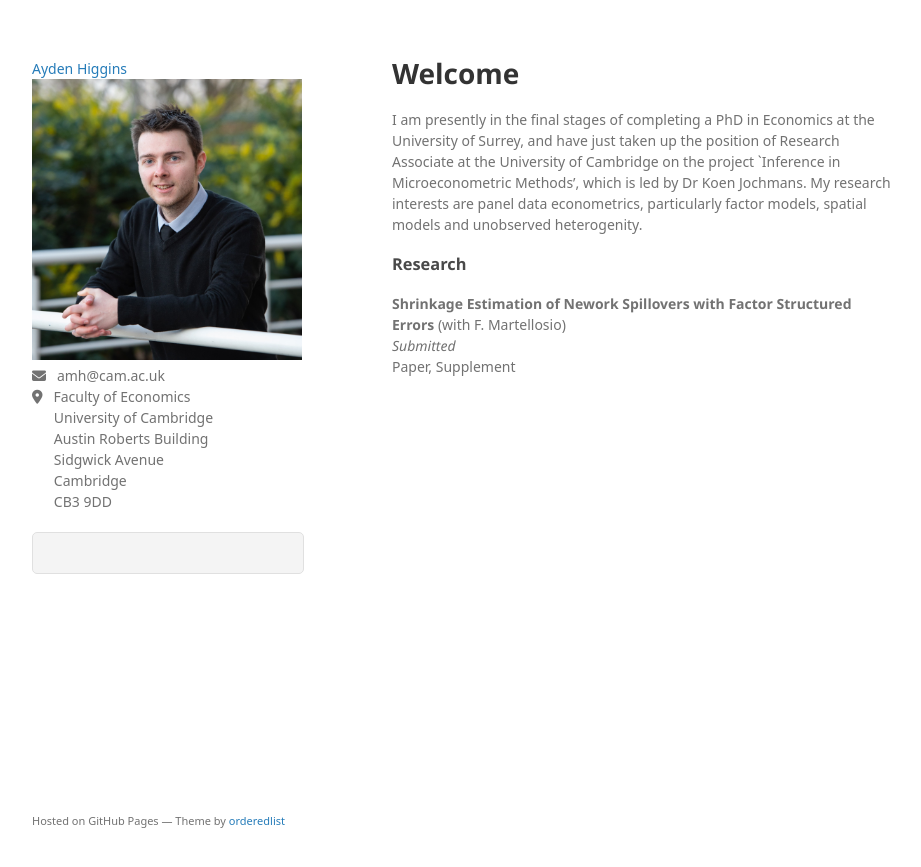
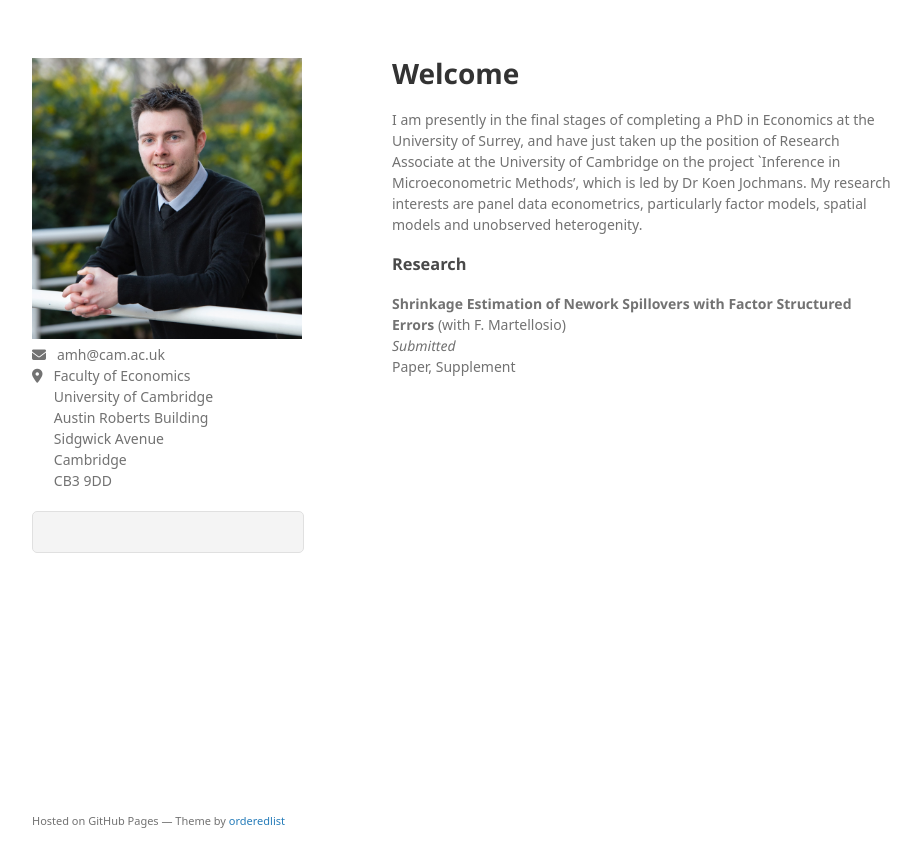
Before and after one commit to Tokkita/Tokkita.github.io, a Jekyll site: the page built from index.md, in a window 1280 px wide. Shown: the top 867 px of the page, without its empty margins (178-1099 px from the left). Built offline with Jekyll 4.4.1, drawn with Linux system fonts in a browser that asks for light colours; nearby versions of some CDN libraries; some web fonts are replaced; our own code applies the rules of GitHub Pages for plain Markdown files; a script that is not in the unit is left out.

```diff
--- a/_layouts/default.html
+++ b/_layouts/default.html
@@ -14,7 +14,6 @@
   <body>
     <div class="wrapper">
       <header>
-        <a href="{{ "/" | absolute_url }}">{{ site.title | default: site.github.repository_name }}</a>
 
         {% if site.logo %}
           <img src="{{site.logo | relative_url}}" alt="Logo" />
```
